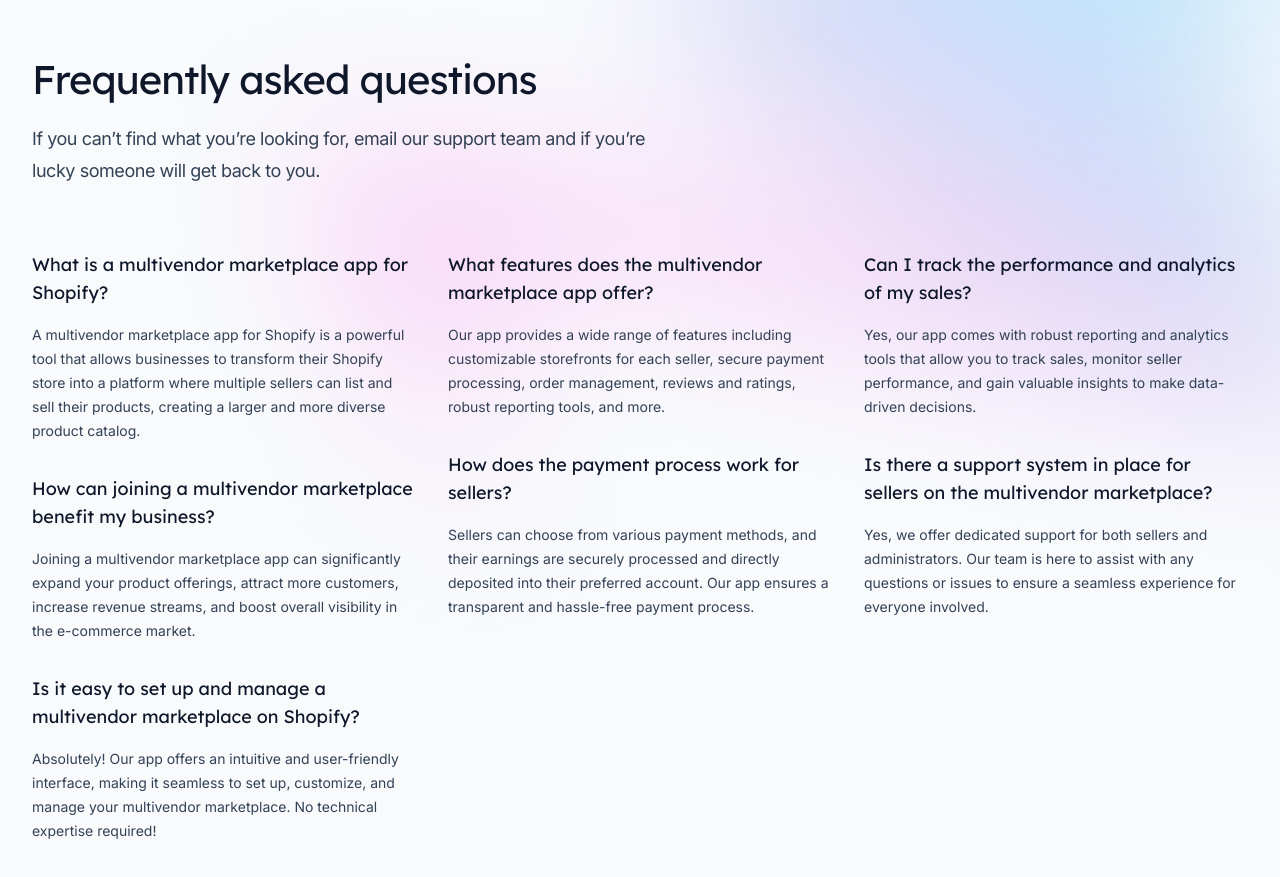
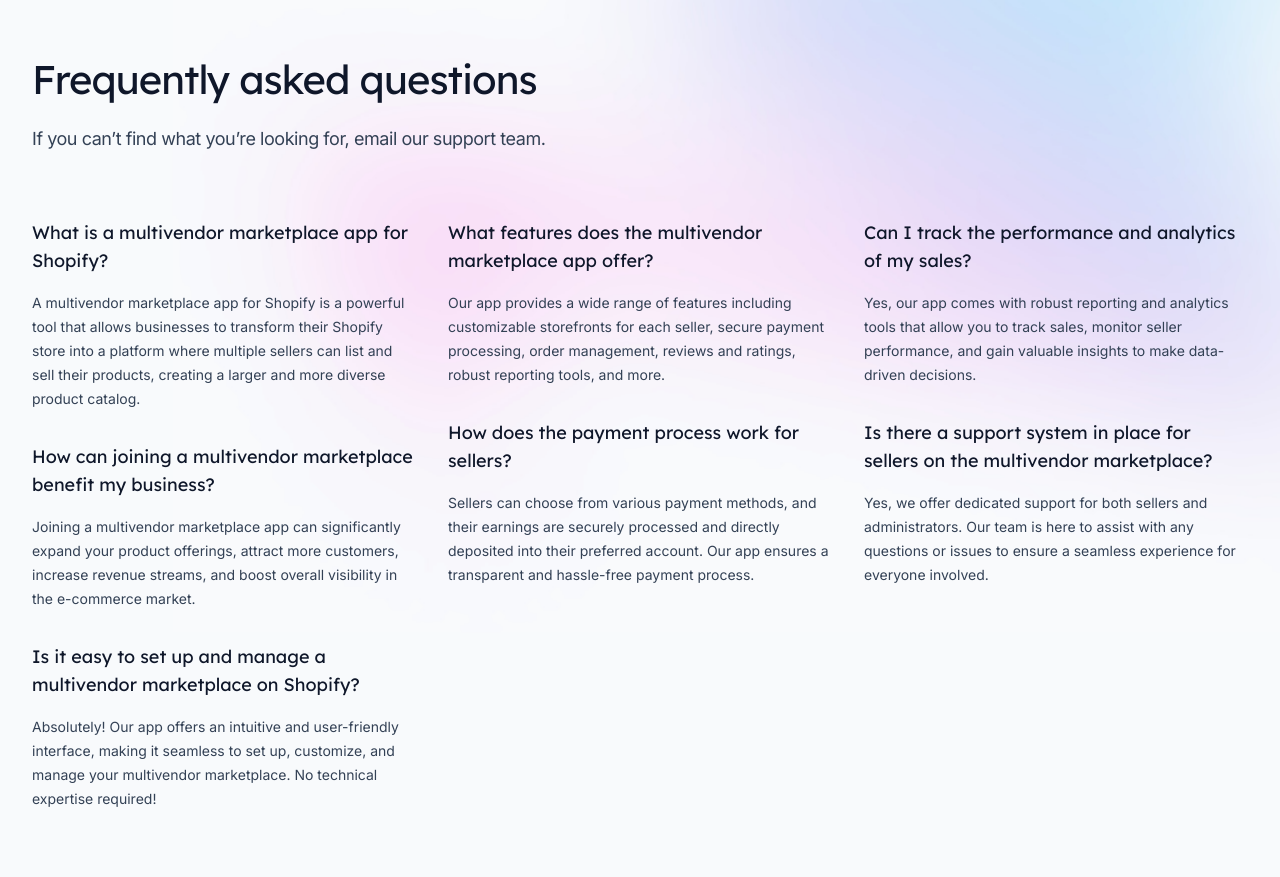
Before and after one commit to paulchrisluke/VendorSync-Marketplace, a Next.js app: page / in a window 1280 px wide. Shown: the part 6180-7057 px from the top of the page. Built offline with nearby package versions, Linux system fonts and the light colour scheme.

Commit message:
remove spicy

```diff
--- a/src/components/Faqs.jsx
+++ b/src/components/Faqs.jsx
@@ -72,8 +72,7 @@ export function Faqs() {
             Frequently asked questions
           </h2>
           <p className="mt-4 text-lg tracking-tight text-slate-700">
-            If you can’t find what you’re looking for, email our support team
-            and if you’re lucky someone will get back to you.
+            If you can’t find what you’re looking for, email our support team.
           </p>
         </div>
         <ul
```
